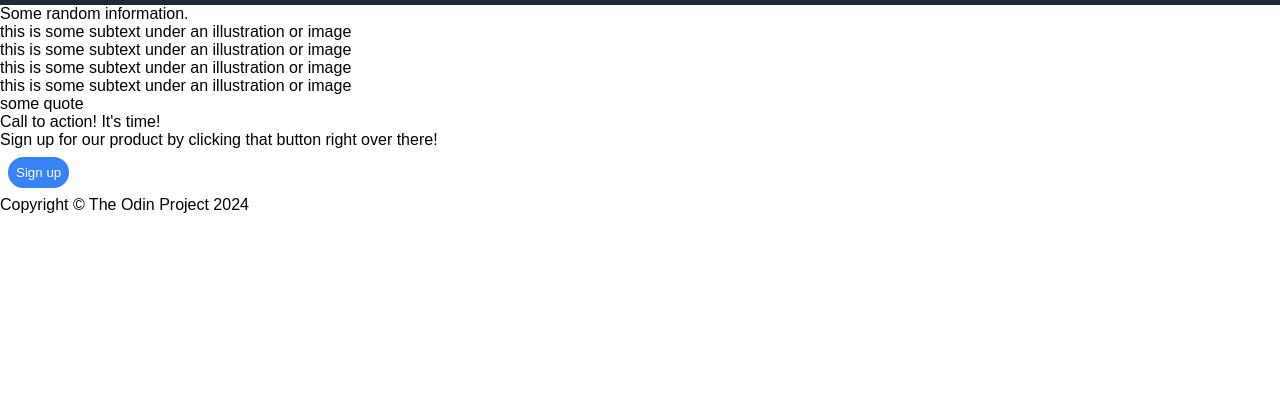
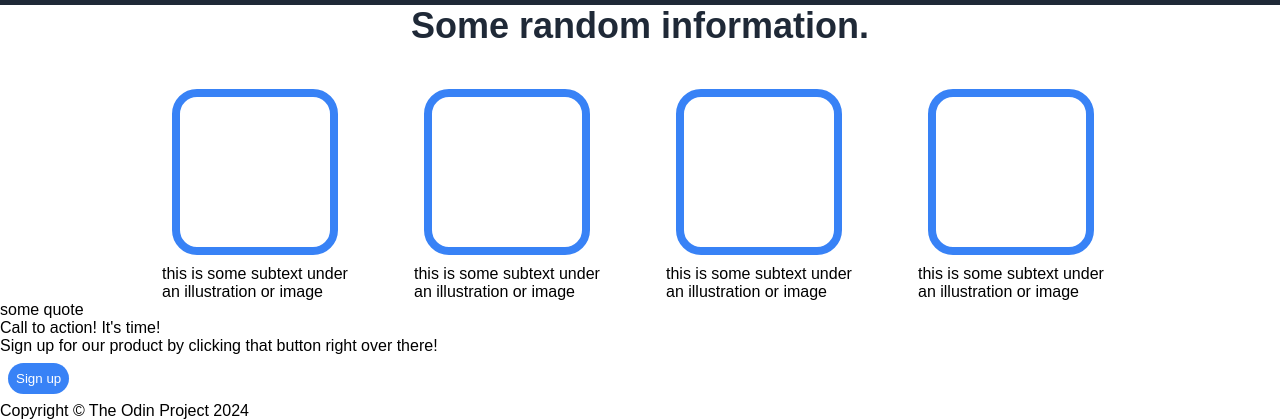
Before and after one commit to KingCrimson-tech/landing-page, a plain HTML site: page index.html in a window 1280 px wide. Shown: the part 391-811 px from the top of the page. Drawn offline with Linux system fonts and the light colour scheme.

Commit message:
styled the card section

```diff
--- a/index.html
+++ b/index.html
@@ -31,10 +31,29 @@
 
     <div class="information">
         <div class="info-text">Some random information.</div>
-        <div class="card">this is some subtext under an illustration or image</div>
-        <div class="card">this is some subtext under an illustration or image</div>
-        <div class="card">this is some subtext under an illustration or image</div>
-        <div class="card">this is some subtext under an illustration or image</div>
+
+        <div class="card-container">
+            <div class="card-display">
+                <div class="card"></div>
+                <div class="card-text">this is some subtext under an illustration or image</div>
+            </div>
+
+            <div class="card-display">
+                <div class="card"></div>
+                <div class="card-text">this is some subtext under an illustration or image</div>
+            </div>
+
+            <div class="card-display">
+                <div class="card"></div>
+                <div class="card-text">this is some subtext under an illustration or image</div>
+            </div>
+
+            <div class="card-display">
+                <div class="card"></div>
+                <div class="card-text">this is some subtext under an illustration or image</div>
+            </div>
+        </div>
+
     </div>
 
     <div class="quote">
--- a/style.css
+++ b/style.css
@@ -69,3 +69,30 @@ button {
     border: 0;
     border-radius: 25px;
 }
+
+.card {
+    border: 8px solid #3882F6;
+    margin: 10px;
+    height: 150px;
+    width: 150px;
+    border-radius: 25px;
+}
+
+.info-text {
+    font-size: 36px;
+    font-weight: 900;
+    color: #1F2937;
+    margin-bottom: 32px;
+    text-align: center;
+}
+
+.card-container {
+    display: flex;
+    justify-content: center;
+    gap: 52px;
+}
+
+.card-display {
+    flex-wrap: wrap;
+    max-width: 200px;
+}
```
